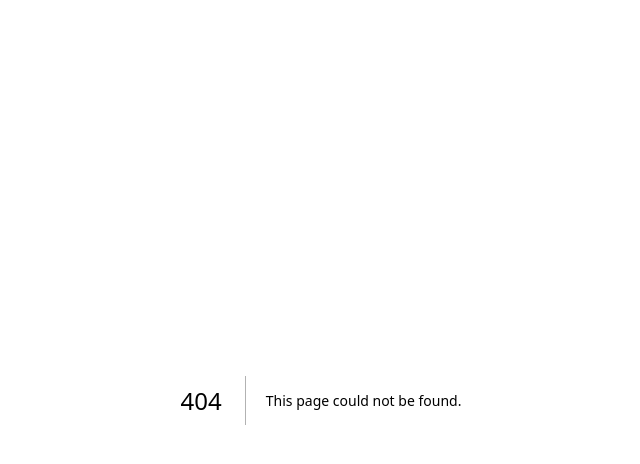
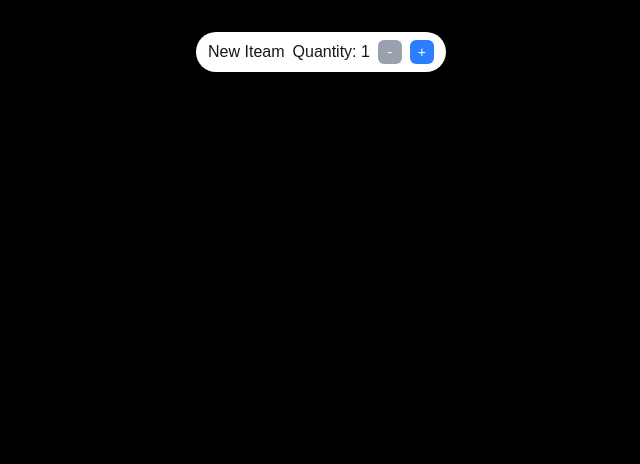
Before and after one commit to dhom10/cprg306, a Next.js app: page /week-4 in a window 1280 px wide. Before the commit this address had no page. Shown: the top 464 px of the page, without its empty margins (319-959 px from the left). Built offline with nearby package versions, Linux system fonts and the light colour scheme.

Commit message:
AS-week4

```diff
--- /dev/null
+++ b/app/week-4/new-item.js
@@ -0,0 +1,40 @@
+"use client";
+
+import { useState } from "react";
+
+export default function NewItem(){
+const [quantity, setQuantity] = useState(1);
+
+function increment() {
+    if (quantity < 20)
+        setQuantity(quantity + 1);
+  }
+
+  function decrement() {
+    if (quantity > 1)
+        setQuantity(quantity - 1);
+  }
+  const atMin = quantity === 1;
+  const atMax = quantity === 20;
+
+
+
+return(
+        <dev className="inline-flex items-center gap-2 bg-white rounded-full px-3 py-2 shadow">
+            <h2>New Iteam</h2>
+            <p>Quantity: {quantity}</p>
+        <button
+            onClick={decrement}
+            disabled={quantity === 1}
+            className={`h-6 w-6 rounded-md text-white text-sm leading-none flex items-center justify-center
+        ${quantity === 1 ? "bg-gray-400 cursor-not-allowed" : "bg-blue-400 hover:bg-blue-500"}`}
+        aria-label="decrement">-</button>
+
+        <button  onClick={increment}
+            disabled={quantity === 20}
+            className={`h-6 w-6 rounded-md text-white text-sm leading-none flex items-center justify-center
+            ${quantity === 20 ? "bg-gray-400 cursor-not-allowed" : "bg-blue-500 hover:bg-blue-600"}`}
+            aria-label="increment">+</button>
+        </dev>
+    );
+}
--- /dev/null
+++ b/app/week-4/page.js
@@ -0,0 +1,9 @@
+import NewItem from "./new-item";
+
+export default function Page() {
+  return (
+    <main className="min-h-screen bg-black flex items-start justify-center pt-8">
+      <NewItem />
+    </main>
+  );
+}
```
Also changed, not shown: 1 other file (tests, documents, lock files or other folders).
